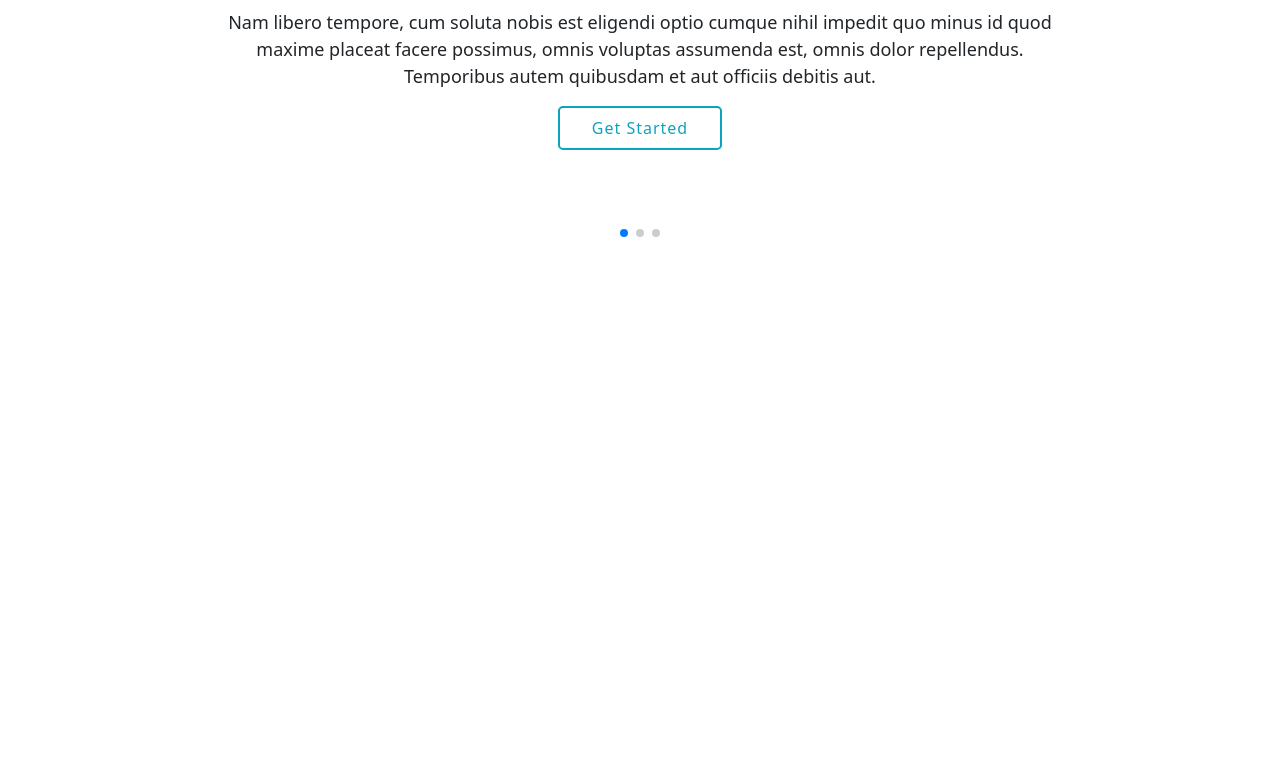
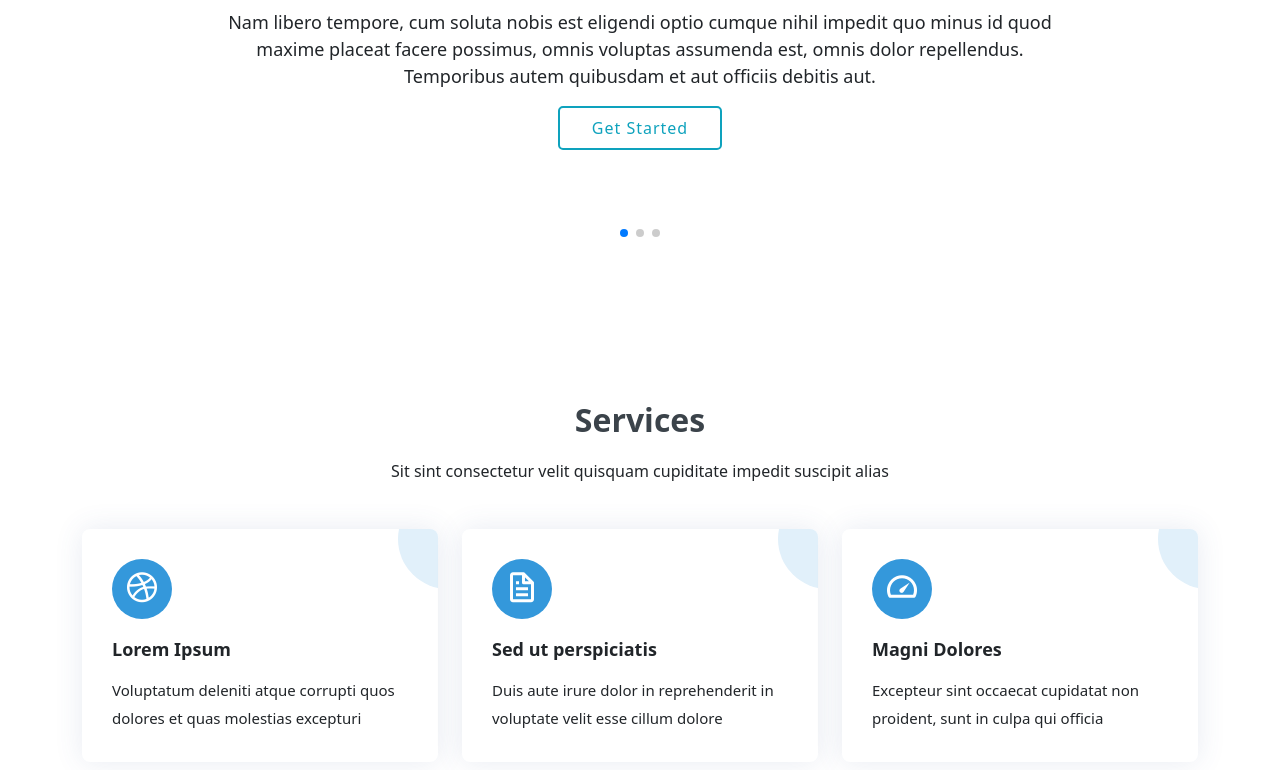
Before and after one commit to sagorpaul142/nitex_coding_assessment, a React (Vite) app: page / in a window 1280 px wide. Shown: the part 452-1222 px from the top of the page. Before the commit the page ends 800 px from the top, so only its background shows below. Built offline with nearby package versions, Linux system fonts and the light colour scheme.

Commit message:
service section add

```diff
--- a/src/App.jsx
+++ b/src/App.jsx
@@ -1,6 +1,7 @@
 import Header from "./components/Header/Header.jsx";
 import {BrowserRouter} from "react-router-dom";
 import HeroSection from "./components/Hero/HeroSection.jsx";
+import Services from "./components/Services/Services.jsx";
 
 function App() {
 
@@ -8,6 +9,7 @@ function App() {
         <BrowserRouter>
             <Header/>
             <HeroSection/>
+            <Services/>
         </BrowserRouter>
     )
 }
--- a/src/components/Hero/HeroSection.jsx
+++ b/src/components/Hero/HeroSection.jsx
@@ -8,6 +8,7 @@ import heroCarouselOne from "../../assets/hero-carousel/hero-carousel-1.svg"
 import heroCarouselTwo from "../../assets/hero-carousel/hero-carousel-2.svg"
 import heroCarouselThree from "../../assets/hero-carousel/hero-carousel-3.svg"
 import "./HeroSection.css"
+
 const HeroSection = () => {
     return (
         <section id="hero" className="hero carousel  carousel-fade" data-bs-ride="carousel" data-bs-interval="5000">
@@ -36,12 +37,12 @@ const HeroSection = () => {
                             </div>
 
                             <div className="col-lg-9 text-center">
-                                <h2>Welcome to HeroBiz</h2>
+                                <h2>Welcome to Nitex</h2>
                                 <p>Lorem ipsum dolor sit amet, consectetur adipiscing elit, sed do eiusmod
                                     tempor incididunt ut labore et dolore magna aliqua. Ut enim ad minim veniam,
                                     quis nostrud exercitation ullamco laboris nisi ut aliquip ex ea commodo
                                     consequat.</p>
-                                <a href="#featured-services" className="btn-get-started scrollto ">Get
+                                <a href={void 0} className="btn-get-started scrollto ">Get
                                     Started</a>
                             </div>
 
@@ -60,7 +61,7 @@ const HeroSection = () => {
                                     minus id quod maxime placeat facere possimus, omnis voluptas assumenda est,
                                     omnis
                                     dolor repellendus. Temporibus autem quibusdam et aut officiis debitis aut.</p>
-                                <a href="#featured-services" className="btn-get-started scrollto ">Get Started</a>
+                                <a href={void 0} className="btn-get-started scrollto ">Get Started</a>
                             </div>
                         </div>
                     </div>
@@ -79,7 +80,7 @@ const HeroSection = () => {
                                     aspernatur aut odit aut fugit, sed quia consequuntur magni dolores eos qui
                                     ratione
                                     voluptatem sequi nesciunt omnis iste natus error sit voluptatem accusantium.</p>
-                                <a href="#featured-services" className="btn-get-started scrollto ">Get Started</a>
+                                <a href={void 0} className="btn-get-started scrollto ">Get Started</a>
                             </div>
 
                         </div>
--- /dev/null
+++ b/src/components/Services/Services.css
@@ -0,0 +1,219 @@
+.services .section-title {
+    text-align: center;
+    padding: 30px 0;
+    position: relative;
+}
+
+.services .section-title h2 {
+    font-size: 32px;
+    font-weight: 700;
+    text-transform: capitalize;
+    margin-bottom: 20px;
+    padding-bottom: 0;
+    color: #3b434a;
+    position: relative;
+    z-index: 2;
+}
+
+.services .icon-box {
+    padding: 30px;
+    position: relative;
+    overflow: hidden;
+    background: #fff;
+    box-shadow: 0 0 29px 0 rgba(68, 88, 144, 0.12);
+    transition: all 0.3s ease-in-out;
+    border-radius: 8px;
+    z-index: 1;
+}
+
+.services .icon-box::before {
+    content: "";
+    position: absolute;
+    background: #e1f0fa;
+    right: -60px;
+    top: -40px;
+    width: 100px;
+    height: 100px;
+    border-radius: 50px;
+    transition: all 0.3s;
+    z-index: -1;
+}
+
+.services .icon-box:hover::before {
+    background: #3498db;
+    right: 0;
+    top: 0;
+    width: 100%;
+    height: 100%;
+    border-radius: 0px;
+}
+
+.services .icon {
+    margin: 0 auto 20px auto;
+    padding-top: 10px;
+    display: inline-block;
+    text-align: center;
+    border-radius: 50%;
+    width: 60px;
+    height: 60px;
+    background: #3498db;
+    transition: all 0.3s ease-in-out;
+}
+
+.services .icon i {
+    font-size: 36px;
+    line-height: 1;
+    color: #fff;
+}
+
+.services .title {
+    font-weight: 700;
+    margin-bottom: 15px;
+    font-size: 18px;
+}
+
+.services .title a {
+    color: #111;
+}
+
+.services .description {
+    font-size: 15px;
+    line-height: 28px;
+    margin-bottom: 0;
+}
+
+.services .icon-box:hover .title a,
+.services .icon-box:hover .description {
+    color: #fff;
+}
+
+.services .icon-box:hover .icon {
+    background: #fff;
+}
+
+.services .icon-box:hover .icon i {
+    color: #3498db;
+}
+
+.line {
+    border-color: var(--color-primary);
+    border-top-width: thick;
+}
+
+/*     */
+@media (min-width: 576px) and (max-width: 991px) {
+    .more-services .icon-box1 {
+        max-width: 550px;
+        min-width: 535px;
+    }
+}
+
+.more-services .icon-box1 {
+    text-align: center;
+    padding: 70px 20px 80px 20px;
+    transition: all ease-in-out 0.3s;
+    background: #fff;
+    box-shadow: 0px 0 35px 0 rgba(0, 0, 0, 0.08);
+}
+
+.more-services .icon-box1 .icon1 {
+    background: unset !important;
+}
+
+.more-services .icon-box1 .icon {
+    margin: 0 auto;
+    width: 100px;
+    height: 100px;
+    display: flex;
+    align-items: center;
+    justify-content: center;
+    transition: ease-in-out 0.3s;
+    position: relative;
+}
+
+.more-services .icon-box1 .icon i {
+    font-size: 36px;
+    transition: 0.5s;
+    position: relative;
+}
+
+.more-services .icon-box1 .icon svg {
+    position: absolute;
+    top: 0;
+    left: 0;
+}
+
+.more-services .icon-box1 .icon svg path {
+    transition: 0.5s;
+    fill: #f5f5f5;
+}
+
+.more-services .icon-box1 h4 {
+    font-weight: 600;
+    margin: 10px 0 15px 0;
+    font-size: 22px;
+}
+
+.more-services .icon-box1 h4 a {
+    color: #434175;
+    transition: ease-in-out 0.3s;
+}
+
+.more-services .icon-box1 p {
+    line-height: 24px;
+    font-size: 14px;
+    margin-bottom: 0;
+}
+
+.more-services .icon-box1:hover {
+    border-color: #fff;
+    box-shadow: 0px 0 35px 0 rgba(0, 0, 0, 0.08);
+}
+
+.more-services .iconbox-blue i {
+    color: #47aeff;
+}
+
+.more-services .iconbox-blue:hover .icon i {
+    color: #fff;
+}
+
+.more-services .iconbox-blue:hover .icon path {
+    fill: #47aeff;
+}
+
+.more-services .iconbox-orange i {
+    color: #ffa76e;
+}
+
+.more-services .iconbox-orange:hover .icon i {
+    color: #fff;
+}
+
+.more-services .iconbox-orange:hover .icon path {
+    fill: #ffa76e;
+}
+
+.more-services .iconbox-pink i {
+    color: #e80368;
+}
+
+.more-services .iconbox-pink:hover .icon i {
+    color: #fff;
+}
+
+.more-services .iconbox-pink:hover .icon path {
+    fill: #e80368;
+}
+
+.more-services .iconbox-teal i {
+    color: #11dbcf;
+}
+
+.more-services .iconbox-teal:hover .icon i {
+    color: #fff;
+}
+
+.more-services .iconbox-teal:hover .icon path {
+    fill: #11dbcf;
+}
--- /dev/null
+++ b/src/components/Services/Services.jsx
@@ -0,0 +1,49 @@
+import "./Services.css"
+
+const Services = () => {
+    return (
+        <section id="services" className="services">
+            <div className="container">
+
+                <div className="section-title">
+                    <h2>Services</h2>
+                    <p>Sit sint consectetur velit quisquam cupiditate impedit suscipit alias</p>
+                </div>
+
+                <div className="row">
+                    <div className="col-md-6 col-lg-4 d-flex align-items-stretch mb-5 mb-lg-0">
+                        <div className="icon-box" data-aos="fade-up" data-aos-delay="100">
+                            <div className="icon">
+                                <i className="bx bxl-dribbble"></i>
+                            </div>
+                            <h4 className="title"><a href={void 0}>Lorem Ipsum</a></h4>
+                            <p className="description">Voluptatum deleniti atque corrupti quos dolores et quas molestias
+                                excepturi</p>
+                        </div>
+                    </div>
+
+                    <div className="col-md-6 col-lg-4 d-flex align-items-stretch mb-5 mb-lg-0">
+                        <div className="icon-box" data-aos="fade-up" data-aos-delay="200">
+                            <div className="icon"><i className="bx bx-file"></i></div>
+                            <h4 className="title"><a href={void 0}>Sed ut perspiciatis</a></h4>
+                            <p className="description">Duis aute irure dolor in reprehenderit in voluptate velit esse
+                                cillum dolore</p>
+                        </div>
+                    </div>
+
+                    <div className="col-md-6 col-lg-4 d-flex align-items-stretch mb-5 mb-lg-0">
+                        <div className="icon-box" data-aos="fade-up" data-aos-delay="300">
+                            <div className="icon"><i className="bx bx-tachometer"></i></div>
+                            <h4 className="title"><a href={void 0}>Magni Dolores</a></h4>
+                            <p className="description">Excepteur sint occaecat cupidatat non proident, sunt in culpa qui
+                                officia</p>
+                        </div>
+                    </div>
+
+                </div>
+            </div>
+        </section>
+    );
+};
+
+export default Services;
--- a/src/index.css
+++ b/src/index.css
@@ -8,6 +8,7 @@ body {
 
 a {
     text-decoration: none !important;
+    cursor: pointer;
 }
 
 section {
```
